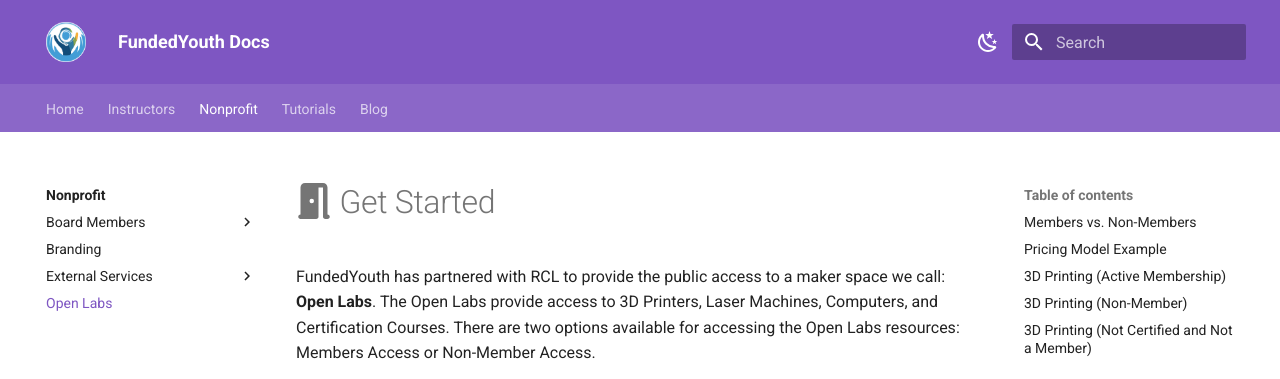
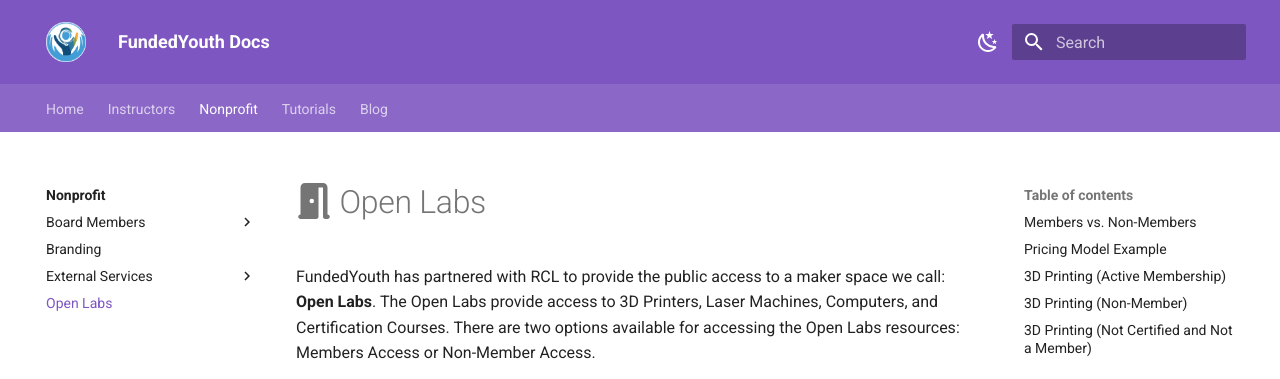
Before and after one commit to FundedYouth/mkdocs, an MkDocs documentation site: the page built from docs/Nonprofit/Open_Labs/README.md, in a window 1280 px wide and 900 px high. Shown: the top 379 px of the window. Built offline with MkDocs 1.6.1 and Material for MkDocs 9.7.7, drawn with Linux system fonts in a browser that asks for light colours; emoji names are drawn with the system emoji font.

```diff
--- a/docs/Nonprofit/Open_Labs/README.md
+++ b/docs/Nonprofit/Open_Labs/README.md
@@ -2,7 +2,7 @@
 title: Overview
 ---
 
-# :fontawesome-solid-door-open: Get Started
+# :fontawesome-solid-door-open: Open Labs
 
 FundedYouth has partnered with RCL to provide the public access to a maker space we call: **Open Labs**. The Open Labs provide access to 3D Printers, Laser Machines, Computers, and Certification Courses. There are two options available for accessing the Open Labs resources: Members Access or Non-Member Access.
 
--- a/mkdocs.yml
+++ b/mkdocs.yml
@@ -33,6 +33,7 @@ theme:
     # - navigation.top
     - navigation.tabs
     - navigation.indexes
+    - navigation.sections/
     # - navigation.path
     - search.suggest
     - search.highlight
@@ -82,3 +83,11 @@ copyright: Copyright &copy; <script>document.write(new Date().getFullYear())</sc
 
 extra_css:
   - stylesheets/style.css
+
+
+# nav:
+#   - 'Welcome': 'README.md'
+#   - 'Tutorials': './Tutorials'
+#   - 'Instructors': './Instructors'
+#   - 'Nonprofit': './Nonprofit'
+#   - 'Blog': './blog'
```
Also changed, not shown: docs/README.md (+2 -0 lines).
